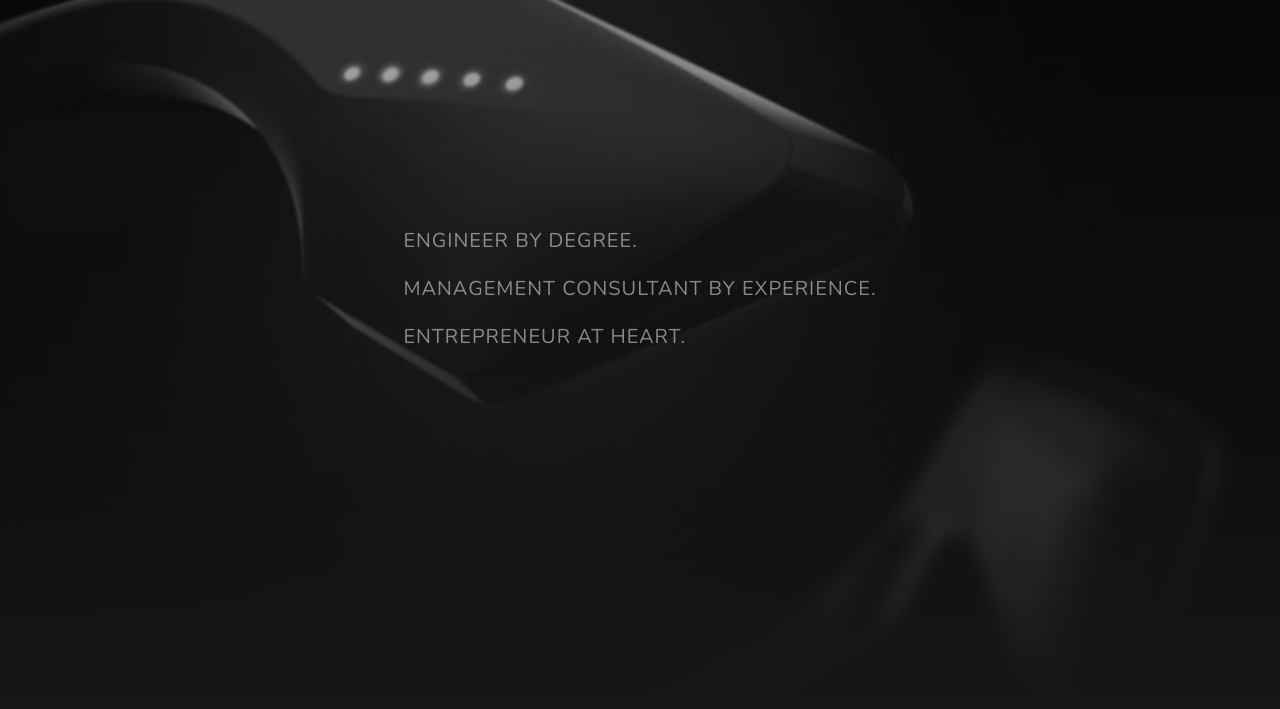
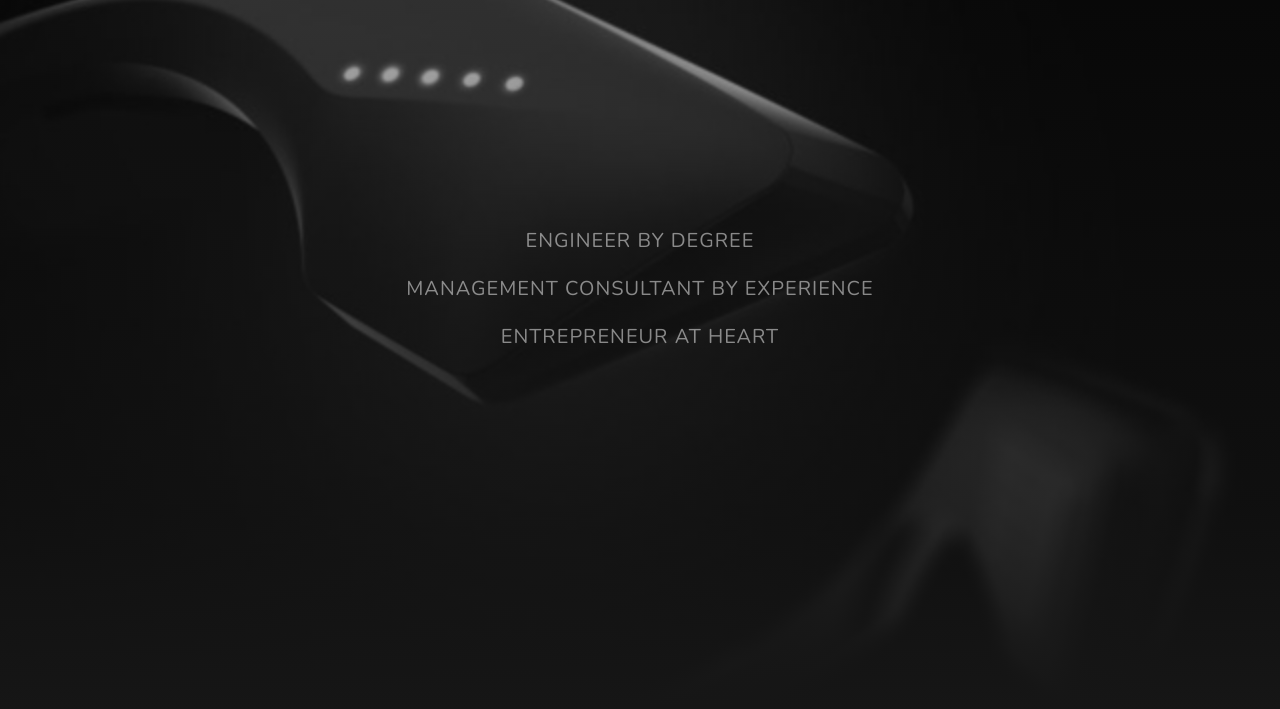
Before and after one commit to awhickey1/awhickey1.github.io, a plain HTML site: page index.html in a window 1280 px wide. Shown: the part 91-800 px from the top of the page. Drawn offline with nearby package versions, Linux system fonts and the light colour scheme.

Commit message:
test alignment

```diff
--- a/index.html
+++ b/index.html
@@ -57,9 +57,9 @@
   <!-- Header -->
   <header class="masthead">
     <div class="container d-flex h-100 align-items-center">
-      <div class="mx-auto text-left">
+      <div class="mx-auto text-center">
         <!-- <h1 class="mx-auto my-0 text-uppercase">Andrew hickey</h1> -->
-        <h2 class="text-white-50 mx-auto mt-2 mb-5 text-uppercase">Engineer by degree. <br /><br /> Management consultant by experience. <br /><br /> Entrepreneur at heart. <h2>
+        <h2 class="text-white-50 mx-auto mt-2 mb-5 text-uppercase">Engineer by degree<br /><br /> Management consultant by experience <br /><br /> Entrepreneur at heart <h2>
         <meta name="description" content="Andrew Hickey leader of development teams and innovative thinker.">
         <meta name="keywords" content="Product mangement, entrepreneur, consultant, engineer, developer,mckinsey, intel, ford, venture capital, startup">
       </div>
```
